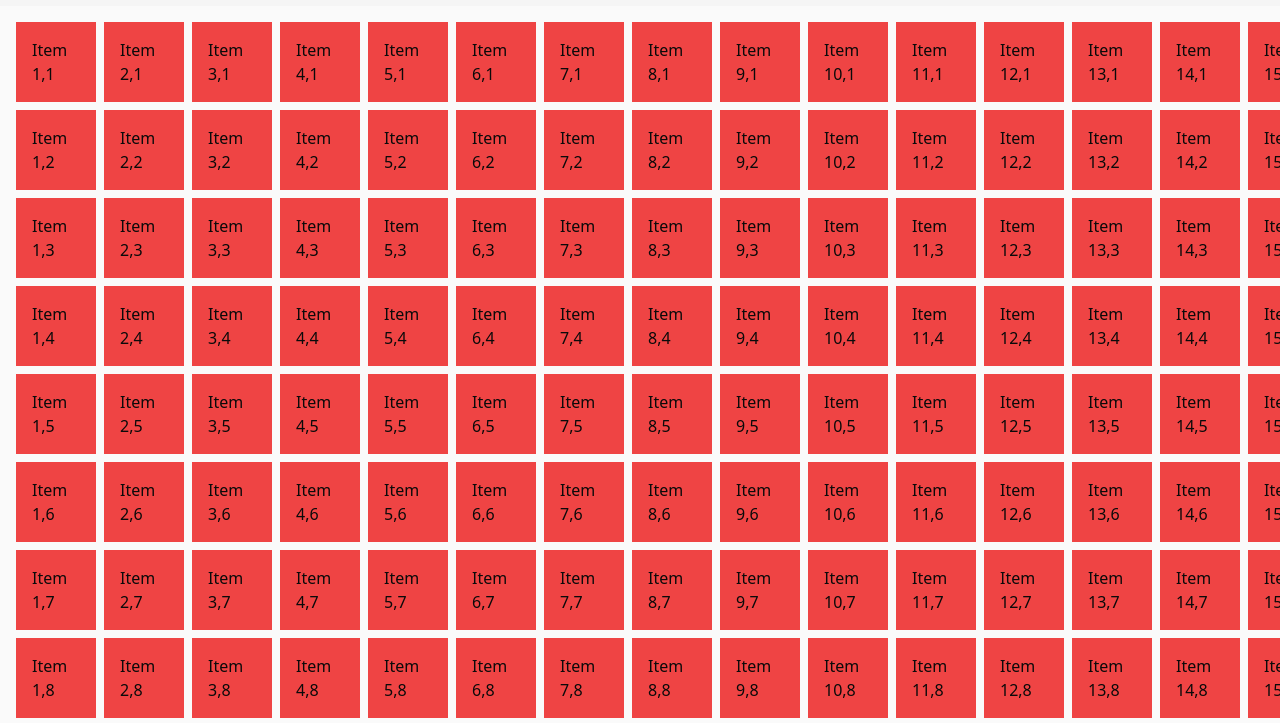
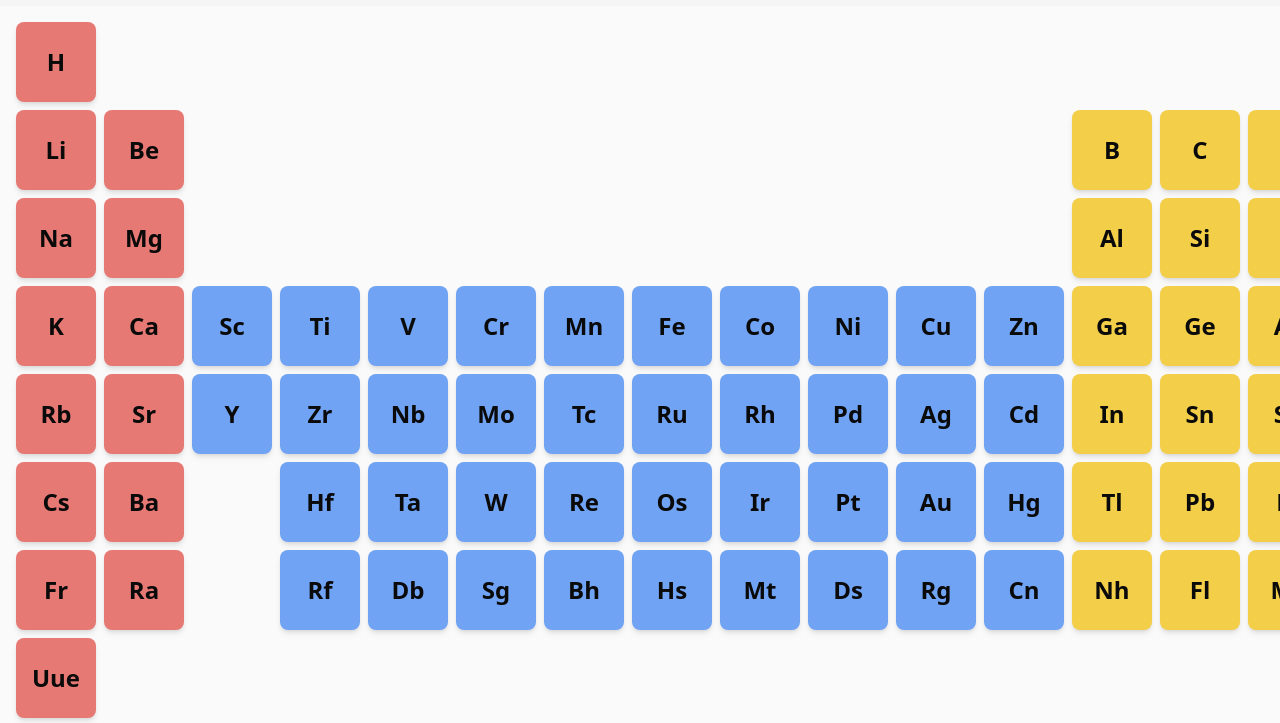
Before and after one commit to logandhillon/periodic-table, a website: page index.html in a window 1280 px wide. Shown: the part 78-801 px from the top of the page. Drawn offline with Linux system fonts and the light colour scheme.

Commit message:
Populate periodic table

```diff
--- a/index.html
+++ b/index.html
@@ -13,7 +13,7 @@
 <body class="bg-neutral-50 text-neutral-950 flex flex-col min-h-screen">
     <header class="bg-neutral-100 p-6">
         <div class="container flex text-2xl items-center mx-auto">
-            <h1 class="text-3xl">Interactive Periodic Table</h1>
+            <h1 class="text-3xl"> Interactive Periodic Table</h1>
             <div class="flex-grow"></div>
             <a href="https://github.com/logandhillon/periodic-table/"><i class="fab fa-github transition-transform hover:scale-125"></i></a>
         </div>
--- a/src/input.css
+++ b/src/input.css
@@ -3,5 +3,5 @@
 @tailwind utilities;
 
 .periodic-element {
-    @apply bg-red-500 p-4 flex items-center justify-center aspect-square w-20;
+    @apply p-4 flex items-center justify-center aspect-square w-20 rounded-lg shadow-md font-bold text-2xl transition-transform hover:scale-110;
 }
--- a/src/main.js
+++ b/src/main.js
@@ -1,19 +1,28 @@
+const colors = {
+    's': "#E77975", // red
+    'p': "#F3CE49", // yellow
+    'd': "#70A3F3", // blue
+    'f': "#77DB89"  // green
+}
+
 document.addEventListener('DOMContentLoaded', function () {
-    function addToPeriodicTable(element, x, y) {
-        const gridContainer = document.getElementById('periodic-table');
-        const gridItem = document.createElement('div');
-        gridItem.classList.add('periodic-element');
-        gridItem.textContent = element;
-        gridItem.style.gridRow = y;
-        gridItem.style.gridColumn = x;
-        gridContainer.appendChild(gridItem);
+    function addToPeriodicTable(symbol, x, y, block) {
+        const pTable = document.getElementById('periodic-table');
+        const element = document.createElement('div');
+        element.classList.add('periodic-element');
+        element.style.backgroundColor = colors[block];
+        element.textContent = symbol;
+        element.style.gridRow = y;
+        element.style.gridColumn = x;
+        pTable.appendChild(element);
     }
 
-    // todo: read this from periodic_table.json
-    for (let yi = 1; yi <= 10; yi++) {
-        for (let xi = 1; xi <= 18; xi++) {
-            console.log(xi, yi);
-            addToPeriodicTable(`Item ${xi},${yi}`, xi, yi);
-        }
-    }
+    fetch("resources/periodic_table.json")
+        .then(response => response.json())
+        .then(json => {
+            json.elements.forEach(element => {
+                addToPeriodicTable(element.symbol, element.xpos, element.ypos, element.block);
+            });
+        })
+        .catch(e => console.error(e));
 });
```
Also changed, not shown: dist/output.css.
